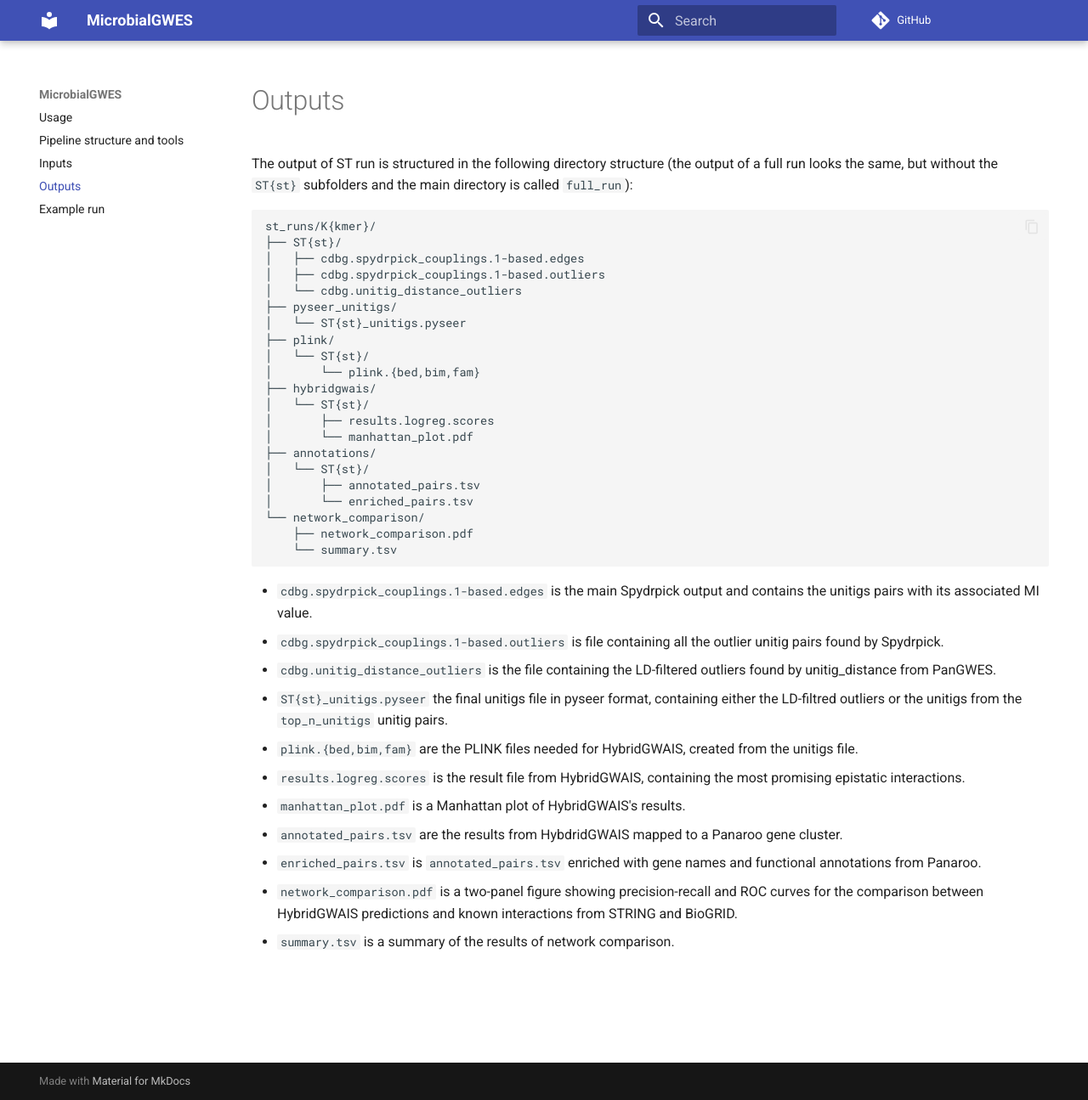
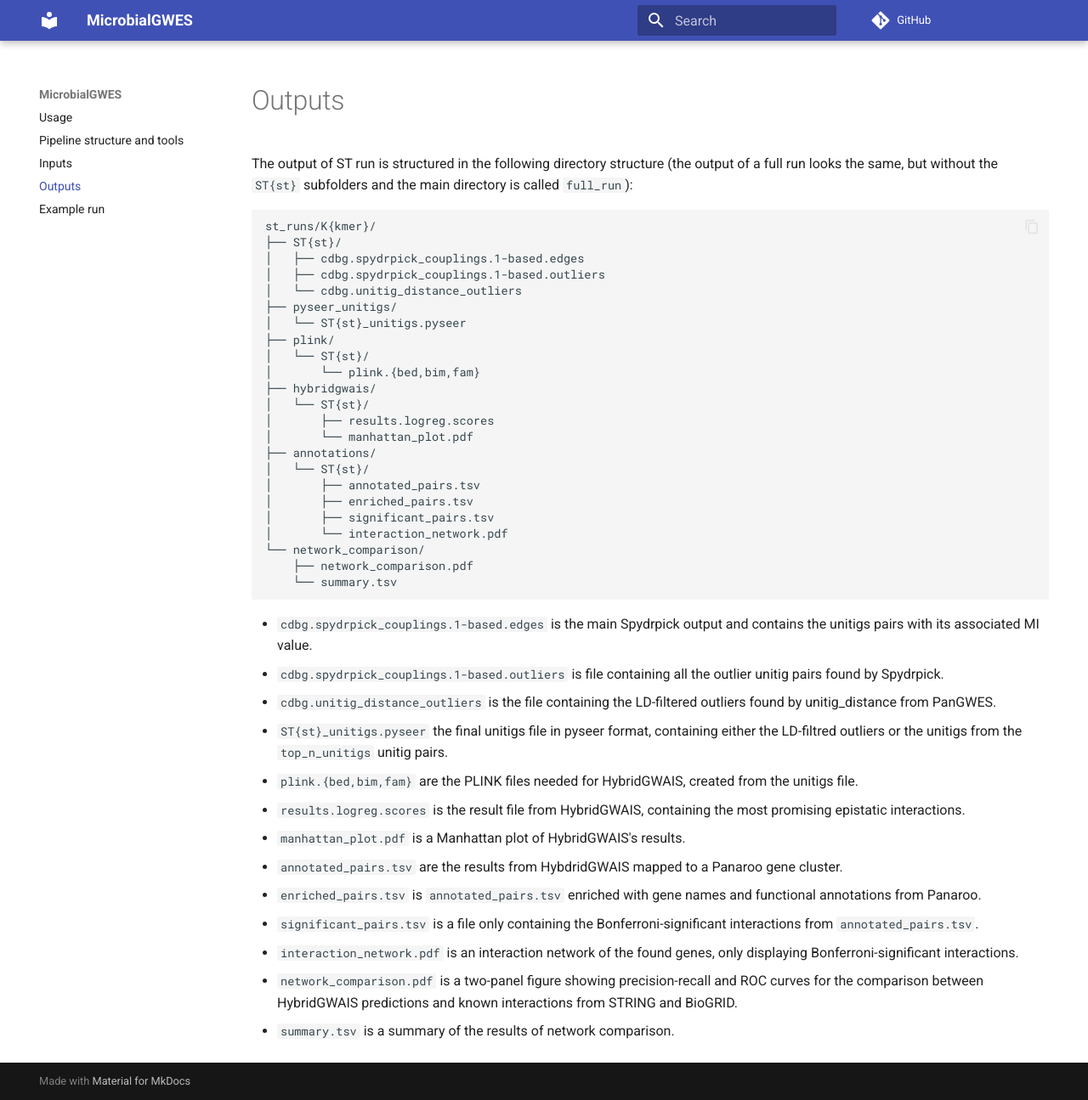
Before and after one commit to fynngl/MicrobialGWES-docs, an MkDocs documentation site: the page built from docs/outputs.md, in a window 1280 px wide and 1295 px high. Shown: the whole window at 85% size. Built offline with MkDocs 1.6.1 and Material for MkDocs 9.7.7, drawn with Linux system fonts in a browser that asks for light colours; comment, search, counter and statistics services are not loaded.

Commit message:
added infos about interaction network plot

````diff
--- a/docs/outputs.md
+++ b/docs/outputs.md
@@ -18,7 +18,9 @@ st_runs/K{kmer}/
 ├── annotations/
 │   └── ST{st}/
 │       ├── annotated_pairs.tsv
-│       └── enriched_pairs.tsv
+│       ├── enriched_pairs.tsv
+│       ├── significant_pairs.tsv
+│       └── interaction_network.pdf
 └── network_comparison/
     ├── network_comparison.pdf
     └── summary.tsv
@@ -33,5 +35,7 @@ st_runs/K{kmer}/
 - ```manhattan_plot.pdf``` is a Manhattan plot of HybridGWAIS's results.
 - ```annotated_pairs.tsv``` are the results from HybdridGWAIS mapped to a Panaroo gene cluster.
 - ```enriched_pairs.tsv``` is ```annotated_pairs.tsv``` enriched with gene names and functional annotations from Panaroo.
+- ```significant_pairs.tsv``` is a file only containing the Bonferroni-significant interactions from ```annotated_pairs.tsv```.
+- ```interaction_network.pdf``` is an interaction network of the found genes, only displaying Bonferroni-significant interactions.
 - ```network_comparison.pdf``` is a two-panel figure showing precision-recall and ROC curves for the comparison between HybridGWAIS predictions and known interactions from STRING and BioGRID.
 - ```summary.tsv``` is a summary of the results of network comparison.
````
Also changed, not shown: docs/example.md (+2 -0 lines), 1 other file.
